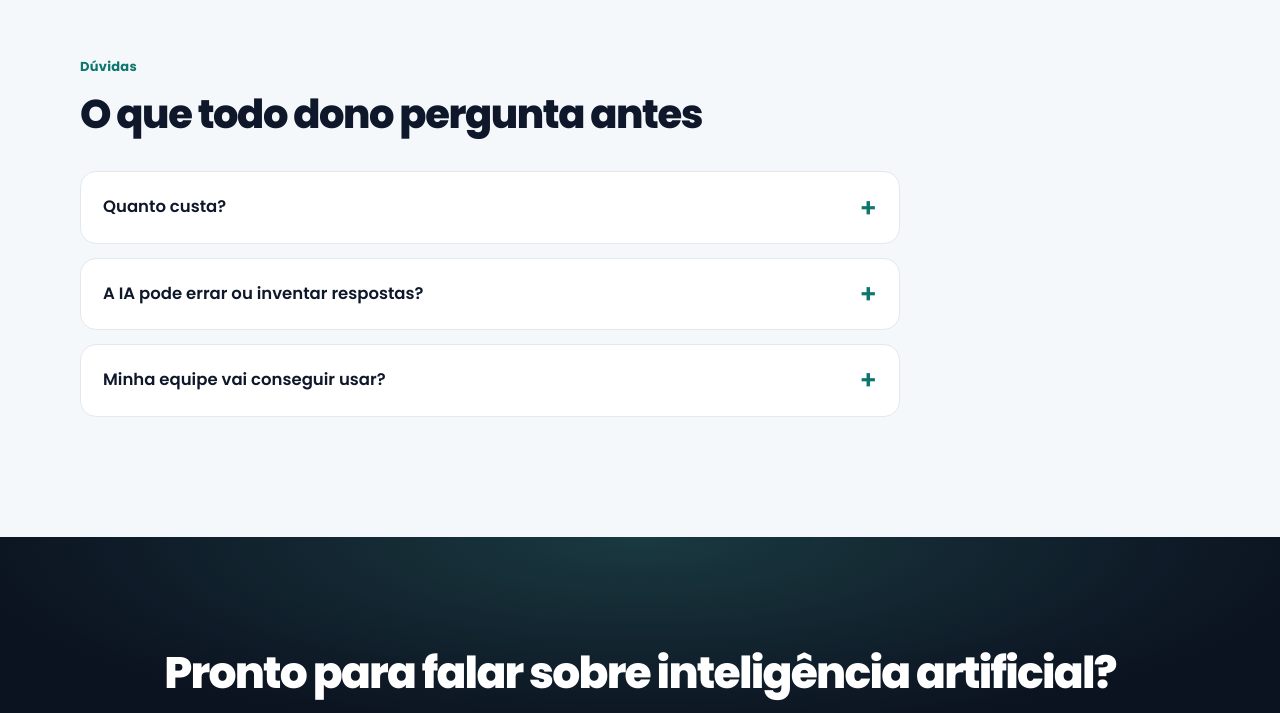
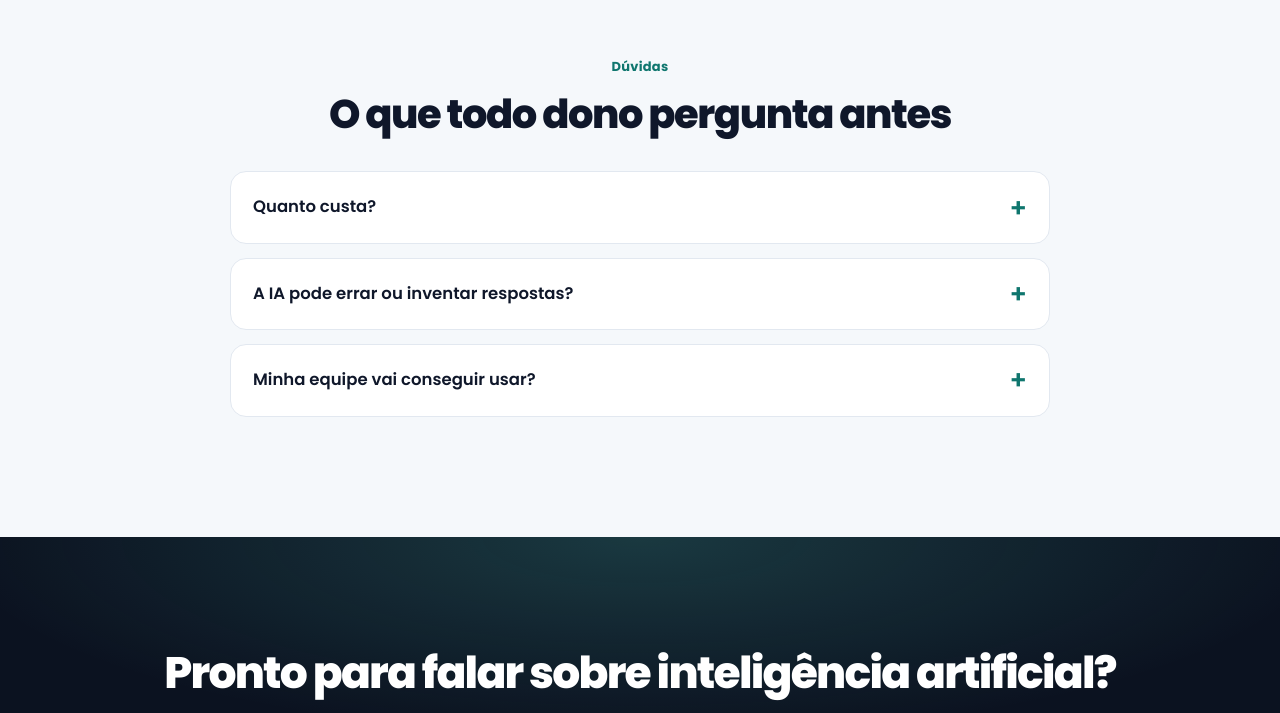
Before and after one commit to BrookSK/lp-09-onsolutions, a plain HTML site: page index.html in a window 1280 px wide. Shown: the part 3708-4421 px from the top of the page. Drawn offline with Linux system fonts and the light colour scheme.

Commit message:
style: improve FAQ section styling and favicon configuration
- Center align FAQ container and left align FAQ items for better layout
- Add horizontal margin auto to FAQ wrapper for proper spacing
- Update favicon link to use "any" sizes attribute for better compatibility
- Add shortcut icon link for improved browser favicon support
- Add apple-touch-icon link for iOS device home screen support

```diff
--- a/css/styles.css
+++ b/css/styles.css
@@ -746,6 +746,15 @@ img {
 }
 
 /* ---- FAQ ---- */
+#duvidas {
+  text-align: center;
+}
+
+#duvidas .faq {
+  text-align: left;
+  margin-inline: auto;
+}
+
 .faq {
   display: grid;
   gap: 10px;
--- a/index.html
+++ b/index.html
@@ -8,7 +8,9 @@
 <meta name="description" content="Sem modismo: cada solução de IA nasce de um problema real do seu negócio.">
 <meta name="robots" content="noindex,follow">
 <link rel="canonical" href="https://onsolutionsbrasil.com.br/lp/inteligencia-artificial-para-empresas/">
-<link rel="icon" type="image/png" sizes="48x48" href="assets/img/favicon.png">
+<link rel="icon" type="image/png" sizes="any" href="assets/img/favicon.png">
+<link rel="shortcut icon" type="image/png" href="assets/img/favicon.png">
+<link rel="apple-touch-icon" href="assets/img/favicon.png">
 <link rel="preconnect" href="https://fonts.googleapis.com">
 <link rel="preconnect" href="https://fonts.gstatic.com" crossorigin>
 <link href="https://fonts.googleapis.com/css2?family=Poppins:wght@400;500;600;700;800&display=swap" rel="stylesheet">
```
